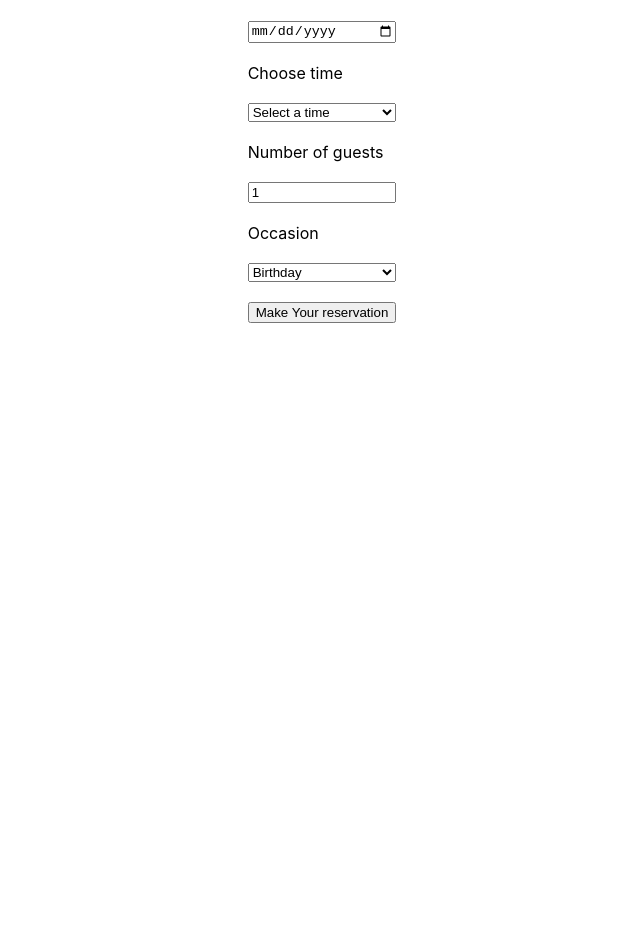
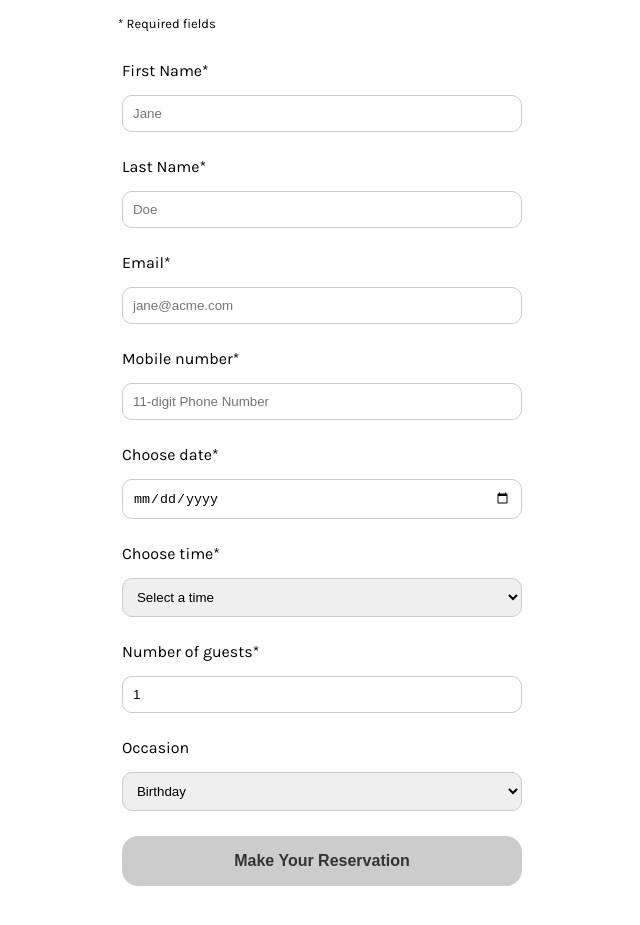
Before and after one commit to jazapatos/little-lemon-restaurant, a React (Create React App) app: page /booking in a window 1280 px wide. Shown: the part 201-1126 px from the top of the page, without its empty margins (318-958 px from the left). Built offline with nearby package versions, Linux system fonts and the light colour scheme; a web font is replaced by a local one.

Commit message:
Added validation and styles to form, fixed navigation

```diff
--- a/src/App.css
+++ b/src/App.css
@@ -1,5 +1,9 @@
 @import url('https://fonts.googleapis.com/css?family=Markazi+Text:500&display=swap');
 @import url('https://fonts.googleapis.com/css2?family=Karla:ital,wght@0,200..800;1,200..800&family=Markazi+Text:wght@400..700&display=swap');
+
+html {
+  scroll-behavior: smooth;
+}
 
 body{
   margin: 0;
@@ -188,7 +192,7 @@ nav{
   margin-top: auto;
 }
 
-.button{
+.button {
   background-color: #F4CE14;
   align-items: center;
   border: 0;
@@ -557,7 +561,7 @@ nav{
 .reserveForm{
   display: flex;
   flex-direction: column;
-  justify-content: center;
+  justify-content: flex-start;
   align-items: center;
   grid-row: 2;
   grid-column: 3 / span 8;
@@ -571,3 +575,82 @@ nav{
   grid-row: 2;
   grid-column: 3 / span 8;
 }
+
+.error{
+  color: red;
+  margin: 0;
+  font-size: small;
+}
+
+input[type="text"],
+input[type="email"],
+input[type="date"],
+input[type="number"]{
+  /* width: 100%; */
+  padding: 10px;
+  border: 1px solid #ccc;
+  border-radius: 10px;
+  margin-bottom: 10px;
+}
+
+select {
+  width: 100%;
+  padding: 10px;
+  border: 1px solid #ccc;
+  border-radius: 10px;
+  margin-bottom: 10px;
+}
+
+button[type="submit"]{
+  background-color: #F4CE14;
+  align-items: center;
+  border: 0;
+  border-radius: 16px;
+  box-sizing: border-box;
+  color: #333333;
+  cursor: pointer;
+  display: inline-flex;
+  font-size: 16px;
+  font-weight: 600;
+  justify-content: center;
+  line-height: 20px;
+  max-width: 400px;
+  min-height: 50px;
+  min-width: 300px;
+  overflow: hidden;
+  padding: 0px;
+  padding-left: 20px;
+  padding-right: 20px;
+  text-align: center;
+  touch-action: manipulation;
+  transition: background-color 0.167s cubic-bezier(0.4, 0, 0.2, 1) 0s, box-shadow 0.167s cubic-bezier(0.4, 0, 0.2, 1) 0s, color 0.167s cubic-bezier(0.4, 0, 0.2, 1) 0s;
+  user-select: none;
+  -webkit-user-select: none;
+  vertical-align: middle;
+}
+
+button[type="submit"]:disabled {
+  background-color: #ccc;
+  cursor: not-allowed;
+}
+
+.bookNow{
+  white-space: nowrap;
+  color: #F4CE14;
+  padding-bottom: 0;
+  margin: 0;
+  margin-bottom: 10px;
+  padding: 0;
+  font-size: 5.5vw;
+  line-height: 1em;
+}
+
+.required{
+  margin-right: 310px;
+  margin-bottom: 30px;
+  font-size: small;
+}
+
+.returnHome{
+  margin-top: 50px;
+}
--- a/src/components/About.js
+++ b/src/components/About.js
@@ -5,7 +5,7 @@ const About = () => {
 
   return (
   <>
-    <section className="aboutContainer">
+    <section id="about" className="aboutContainer">
         <div className="about">
             <div className="aboutText">
                 <h2 className="markazi">Little Lemon</h2>
--- a/src/components/BookingForm.js
+++ b/src/components/BookingForm.js
@@ -1,62 +1,185 @@
 import React from "react";
 import { useState } from 'react';
+import { Formik, Field, Form, ErrorMessage } from 'formik';
+import * as Yup from 'yup';
 
-const BookingForm = ({ availableTimes, dispatch, onDateChange, onSubmit }) => {
+// Define the validation schema using Yup
+const reservationSchema = Yup.object().shape({
+    firstName: Yup.string()
+      .required('First Name is required')
+      .min(2, 'First Name must be at least 2 characters'),
+    lastName: Yup.string()
+      .required('Last Name is required')
+      .min(2, 'Last Name must be at least 2 characters'),
+    email: Yup.string()
+      .email('Invalid email address')
+      .required('Email is required'),
+    mobileNumber: Yup.string()
+      .matches(/^[0-9]{11}$/, 'Mobile number must be a valid 11-digit number')
+      .required('Mobile number is required'),
+    reservationDate: Yup.date()
+        .min(new Date(), "You can't select a past date.")
+      .required('Reservation date is required'),
+    reservationTime: Yup.string()
+      .required('Reservation time is required'),
+    guests: Yup.number()
+      .required('Number of guests is required')
+      .min(1, 'At least one guest is required')
+      .max(10, 'Maximum of 10 guests allowed'),
+    occasion: Yup.string()
+      .required('Occasion is required'),
+  });
+
+const BookingForm = ({ availableTimes, onDateChange, onSubmit }) => {
     const [reservationDate, setReservationDate] = useState('');
     const [reservationTime, setReservationTime] = useState('');
     const [guests, setGuests] = useState(1);
-    const [occasion, setOccasion] = useState('');
+    const [occasion, setOccasion] = useState('Birthday');
 
 
-    const handleSubmit = (event) => {
-        event.preventDefault();
+    // const handleSubmit = (event) => {
+    //     event.preventDefault();
+    //     const formData = {
+    //       date: reservationDate,
+    //       time: reservationTime,
+    //       guests: guests,
+    //       occasion: occasion
+    //     };
+    //     onSubmit(formData);
+    //   };
+
+     // Function to handle the change event of the date input
+    //  const handleDateInputChange = (event) => {
+    //     const selectedDate = new Date(event.target.value);
+    //     setReservationDate(selectedDate.toISOString().split('T')[0]); // Update the reservationDate state
+    //     onDateChange(selectedDate); // Call the onDateChange prop with the new date
+    //   };
+
+ const scrollToTop = () => {
+    window.scrollTo({ top: 0, behavior: 'smooth' });
+  };
+
+  return (
+
+  <div className="reserveForm karla">
+    <heading>
+        <p className="markazi bookNow">Book a Table</p>
+            </heading>
+            <p className="karla required">* Required fields</p>
+    <Formik
+      initialValues={{
+        firstName: '',
+        lastName: '',
+        email: '',
+        mobileNumber: '',
+        reservationDate: '',
+        reservationTime: '',
+        guests: 1,
+        occasion: 'Birthday',
+      }}
+      validationSchema={reservationSchema}
+      onSubmit={(values) => {
+        // Combine Formik values with the state values before submitting
         const formData = {
-          date: reservationDate,
-          time: reservationTime,
-          guests: guests,
-          occasion: occasion
+          ...values,
+          reservationDate: reservationDate || values.reservationDate,
+          reservationTime,
+          guests,
+          occasion,
         };
         onSubmit(formData);
-      };
+      }}
+    >
+        {({ setFieldValue, isValid, dirty }) => (
+        <Form style={{ display: "grid", width: "400px", gap: "15px" }}>
+        <label htmlFor="firstName">First Name*</label>
+        <Field id="firstName" name="firstName" placeholder="Jane" type="text"/>
+        <ErrorMessage name="firstName" component="div" className="error" />
 
-     // Function to handle the change event of the date input
-     const handleDateInputChange = (event) => {
-        const selectedDate = new Date(event.target.value);
-        setReservationDate(selectedDate.toISOString().split('T')[0]); // Update the reservationDate state
-        onDateChange(selectedDate); // Call the onDateChange prop with the new date
-      };
+        <label htmlFor="">Last Name*</label>
+        <Field id="lastName" name="lastName" placeholder="Doe" type="text"/>
+        <ErrorMessage name="lastName" component="div" className="error" />
+
+        <label htmlFor="email">Email*</label>
+        <Field
+          id="email"
+          name="email"
+          placeholder="jane@acme.com"
+          type="email"
+        />
+        <ErrorMessage name="email" component="div" className="error" />
+
+        <label htmlFor="mobileNumber">Mobile number*</label>
+        <Field id="mobileNumber" name="mobileNumber" placeholder="11-digit Phone Number" type="text"/>
+        <ErrorMessage name="mobileNumber" component="div" className="error" />
+
+        <label htmlFor="res-date">Choose date*</label>
+        <Field
+              type="date"
+              id="res-date"
+              name="reservationDate"
+              value={reservationDate}
+              onChange={(e) => {
+                const selectedDate = new Date(e.target.value);
+                setReservationDate(selectedDate.toISOString().split('T')[0]);
+                setFieldValue('reservationDate', selectedDate.toISOString().split('T')[0]);
+                onDateChange(selectedDate);
+              }}
+            />
+        <ErrorMessage name="reservationDate" component="div" className="error" />
 
 
-
-  return (
-  <>
-  <div className="reserveForm">
-    <heading>
-        <p>Book now!</p>
-    </heading>
-  <form style={{display: "grid", maxWidth: "200px", gap: "20px"}} onSubmit={handleSubmit}>
-   <label htmlFor="res-date">Choose date</label>
-   <input type="date" id="res-date" value={reservationDate} onChange={handleDateInputChange} />
-   <label for="res-time">Choose time</label>
-   <select id="res-time " value={reservationTime} onChange={(e) => setReservationTime(e.target.value)} >
-      <option>Select a time</option>
+        <label for="res-time">Choose time*</label>
+        <Field as="select" id="res-time" name="reservationTime" value={reservationTime} onChange={(e) => {
+              setFieldValue('reservationTime', e.target.value);
+              setReservationTime(e.target.value);
+            }}>
+            <option value="">Select a time</option>
                 {availableTimes.map((time, index) => (
                     <option key={index} value={time}>
                 {time}
             </option>
         ))}
-   </select>
-   <label htmlFor="guests">Number of guests</label>
-   <input type="number" placeholder="1" min="1" max="10" id="guests" value={guests} onChange={(e) => setGuests(e.target.value)} />
+        </Field>
+         <ErrorMessage name="res-time" component="div" className="error" />
+
+        <label htmlFor="guests">Number of guests*</label>
+        <Field
+              type="number"
+              id="guests"
+              name="guests"
+              placeholder="1"
+              min="1"
+              max="10"
+              value={guests}
+              onChange={(e) => {
+                setFieldValue('guests', e.target.value);
+                setGuests(e.target.value);
+              }}
+            />
+        <ErrorMessage name="guests" component="div" className="error" />
+
         <label htmlFor="occasion">Occasion</label>
-   <select id="occasion" value={occasion} onChange={(e) => setOccasion(e.target.value)} >
+        <Field as="select" id="occasion" name="occasion" value={occasion} onChange={(e) => {
+              setFieldValue('occasion', e.target.value);
+              setOccasion(e.target.value);
+            }}>
             <option>Birthday</option>
             <option>Anniversary</option>
-   </select>
-   <input type="submit" value="Make Your reservation" />
-</form>
+        </Field>
+        <ErrorMessage name="occassion" component="div" className="error" />
+
+        <button type="submit" disabled={!isValid || !dirty}  onClick={() => {
+    // Scroll to the top of the page
+    scrollToTop();
+  }}>Make Your Reservation</button>
+
+
+</Form>
+)}
+    </Formik>
 </div>
-  </>
+
   );
   };
 export default BookingForm;
--- a/src/components/ConfirmedBooking.js
+++ b/src/components/ConfirmedBooking.js
@@ -1,11 +1,17 @@
 import React from "react";
+import { useNavigate } from 'react-router-dom';
 
 const ConfirmedBooking = () => {
+    const navigate = useNavigate();
+  const navigateToHome = () => {
+    navigate('/little-lemon-restaurant');
+  };
 
   return (
-    <div className="confirmedBooking">
+    <div className="confirmedBooking karla">
     <h2>Your booking has been confirmed!</h2>
     <p>Thank you for choosing our service. We look forward to seeing you!</p>
+    <button className="button returnHome" onClick={navigateToHome}>Return to Homepage</button>
   </div>
   );
   };
--- a/src/components/Main.js
+++ b/src/components/Main.js
@@ -85,7 +85,7 @@ const Main = () => {
   return (
   <>
   <Routes>
-    <Route path="/" element={
+    <Route path="/little-lemon-restaurant" element={
       <>
     <CallToAction />
     <Specials />
```
Also changed, not shown: package.json (+6 -1 lines), src/components/CallToAction.js (+7 -2 lines), src/components/Nav.js (+12 -5 lines), src/components/Specials.js (+4 -4 lines), 1 other file (tests, documents, lock files or other folders). Lines whose indentation alone changed are shown as unchanged.
